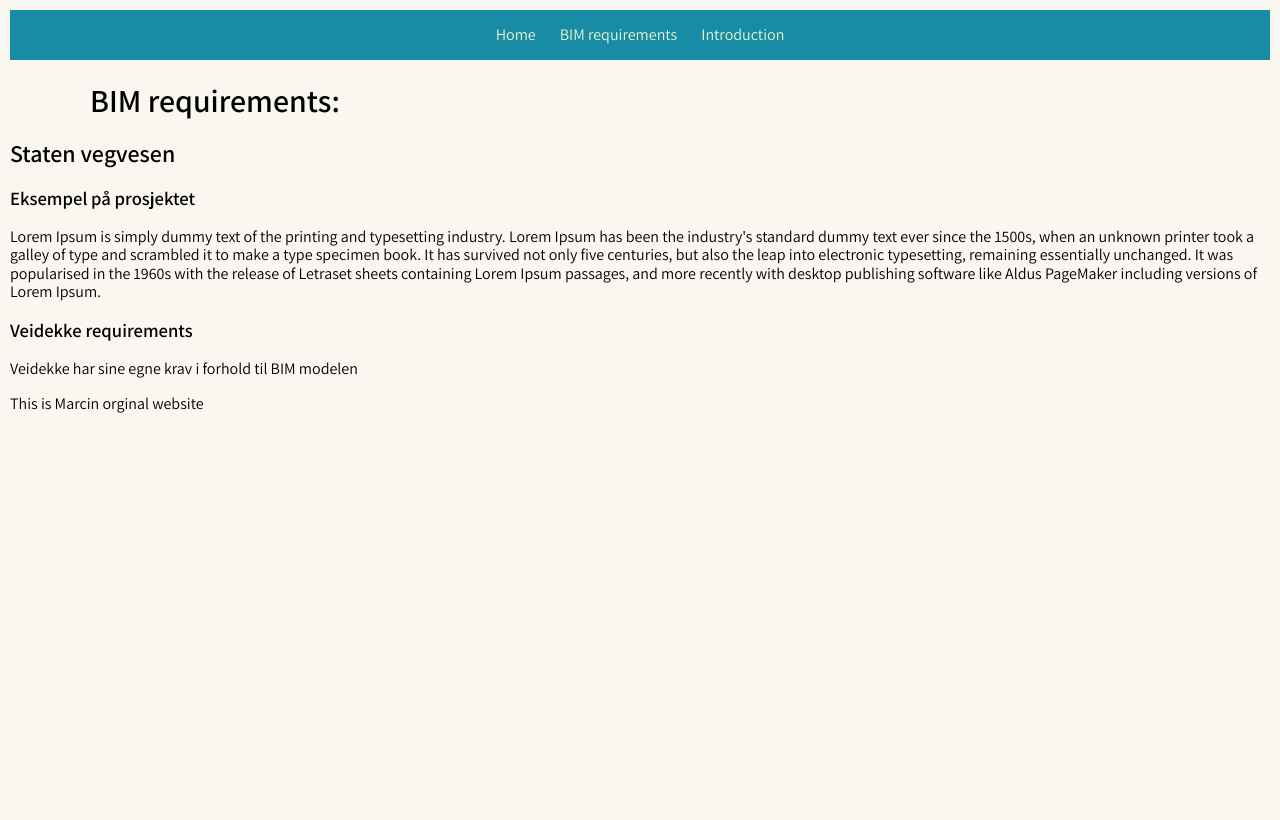
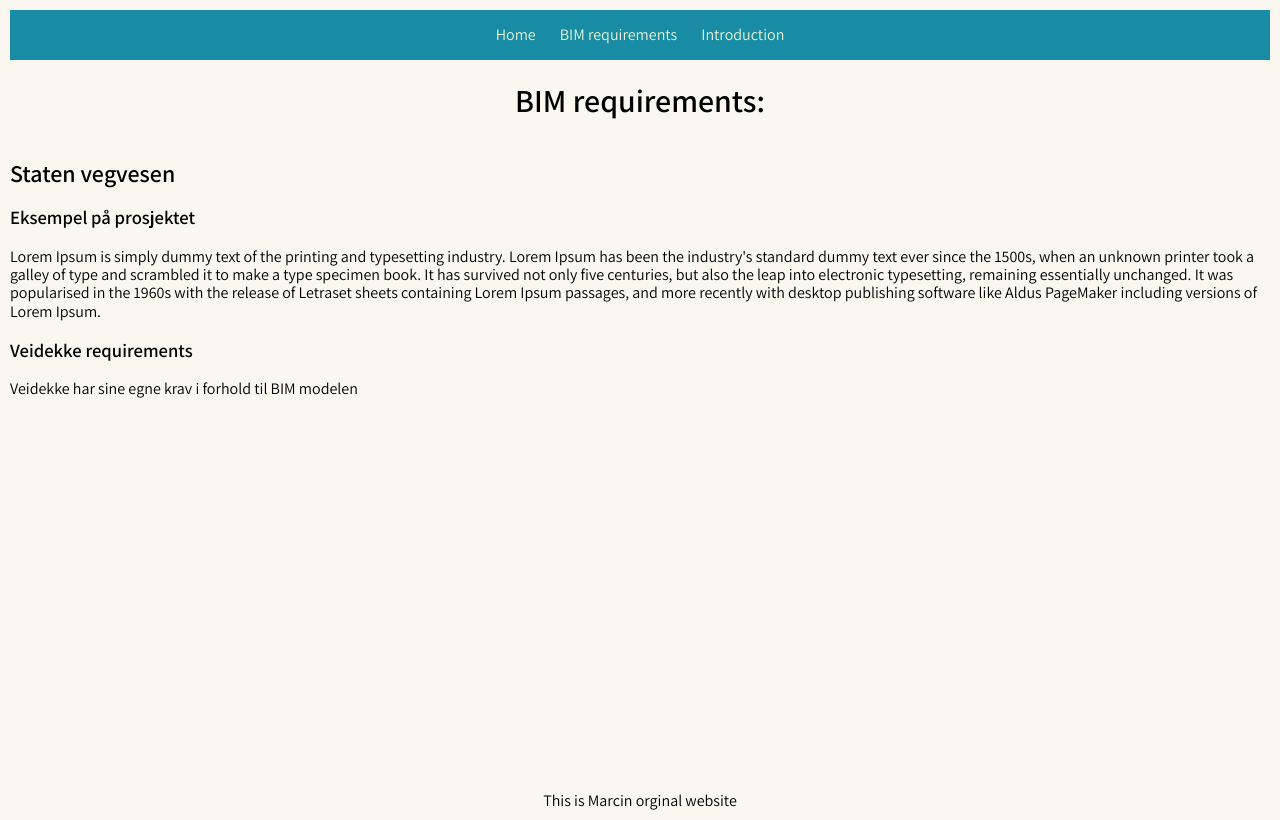
Before and after one commit to ciesielskimarcin/homepage, a website built with Parcel: page src/BIM-requirements.html in a window 1280 px wide. Built offline with nearby package versions, Linux system fonts and the light colour scheme.

Commit message:
module IX

```diff
--- a/src/BIM-requirements.html
+++ b/src/BIM-requirements.html
@@ -40,7 +40,7 @@
         </article>
     </section>
 
-    <footer>
+    <footer class="footer">
         This is Marcin orginal website
     </footer>
 </body>
--- a/src/js/calculate.js
+++ b/src/js/calculate.js
@@ -1,3 +1,11 @@
 export function substactNumbers(a,b) {
     return a-b;
 }
+
+export function addNumbersInArray(elements) {
+    element = 0;
+      for (let i=0; i < elements.length; i++) {
+          element = element + elements[i];
+      }
+      return element;
+  }
--- a/src/js/main.js
+++ b/src/js/main.js
@@ -1,5 +1,6 @@
 import { differenceInDays, subBusinessDays } from "date-fns";
 import {substactNumbers} from "./calculate";
+import { addNumbersInArray } from "./calculate";
 
 const firstName = "Marcin";
 const age = "33";
@@ -47,3 +48,11 @@
     document.documentElement.style.setProperty('--backgroundColor', '#DCFFB7');
     document.documentElement.style.setProperty('--textColor', '#FF6868')
   })
+
+
+  elements = [1,2,55,5,6,7];
+
+
+
+  const dupa = addNumbersInArray(elements);
+  console.log(dupa);
--- a/src/styles/main.scss
+++ b/src/styles/main.scss
@@ -28,6 +28,13 @@
     background-size: cover;
     font-family: 'Assistant', sans-serif;
     // font-family: 'DM Sans', sans-serif;
+    display: flex;
+    flex-direction: column;
+}
+
+.footer{
+    text-align: center;
+    margin-top: auto;
 }
 
 main {
```
Also changed, not shown: src/Introduction.html (+1 -1 lines), src/index.html (+1 -1 lines), src/ifc.png (added).
